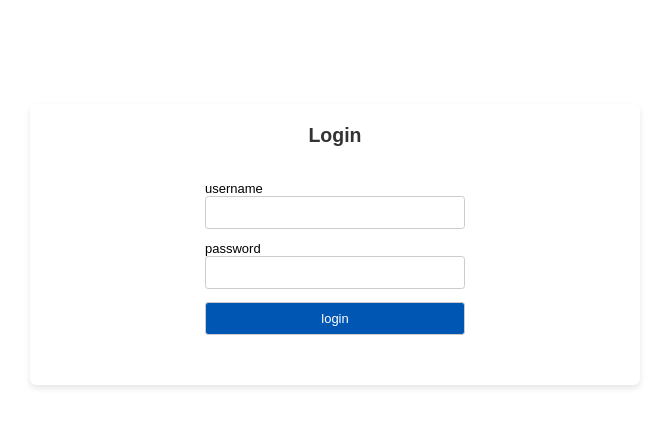
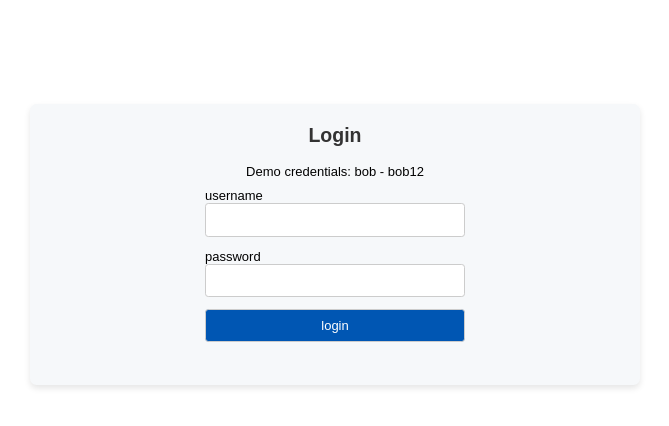
Before and after one commit to elvis-visi/todoApp, a React (Vite) app in the folder frontend/: page /login in a window 1280 px wide. Shown: the top 426 px of the page, without its empty margins (305-974 px from the left). Built offline with nearby package versions, Linux system fonts and the light colour scheme.

Commit message:
Styling, login and dates

```diff
--- a/frontend/src/components/Login.jsx
+++ b/frontend/src/components/Login.jsx
@@ -9,7 +9,7 @@ const Login = ({
     return (
       <div className="login-view">
         <h2>Login</h2>
-
+        <p>Demo credentials: bob - bob12</p>
         <form onSubmit={handleSubmit}>
           <div>
              username
--- a/frontend/src/components/TaskListView.jsx
+++ b/frontend/src/components/TaskListView.jsx
@@ -141,7 +141,7 @@ const rescheduleFunc = async (e) => {
        {overdueTasks.length > 0 && (
   <section className="overdue_section">
     <div className="task-list-headerOverdue">
-      <h2>Overdue</h2>
+      <h3>Overdue</h3>
       <button className="reschedule-btn" onClick={() => document.getElementById('reschedule-input').showPicker()}>
         Reschedule
       </button>
@@ -169,9 +169,9 @@ const rescheduleFunc = async (e) => {
     .sort(([dateA],[dateB]) => new Date(dateA) - new Date(dateB))
     .map(([date, tasks]) => (
         <section className="upcoming-tasks" key={date}>
-          <h2>{ new Date(date).toDateString() === new Date().toDateString() ?
+          <h3>{ new Date(date).toDateString() === new Date().toDateString() ?
             'Today' : date
-        }</h2>
+        }</h3>
 
 
 
--- a/frontend/src/styles.css
+++ b/frontend/src/styles.css
@@ -413,10 +413,11 @@ body, h1, h2, h3, p {
   height: 30vh; /* Viewport height unit, no need for rem conversion */
   margin: 0 auto;
   margin-top: 8rem;
-  background-color: #ffffff;
+  background-color: #f6f8fa;
   box-shadow: 0 0.25rem 0.5rem rgba(0,0,0,0.1); /* 4px and 8px converted to rem */
   border-radius: 0.5rem; /* 8px / 16px */
 }
+
 
 .login-view h2 {
   color: #333;
@@ -428,7 +429,7 @@ body, h1, h2, h3, p {
   max-width: 20rem; /* 320px / 16px */
   display: flex;
   flex-direction: column;
-  margin: auto; /* Centering, no change needed */
+  margin: auto;
 }
 
 .login-view input, .login-view button#login-button {
```
